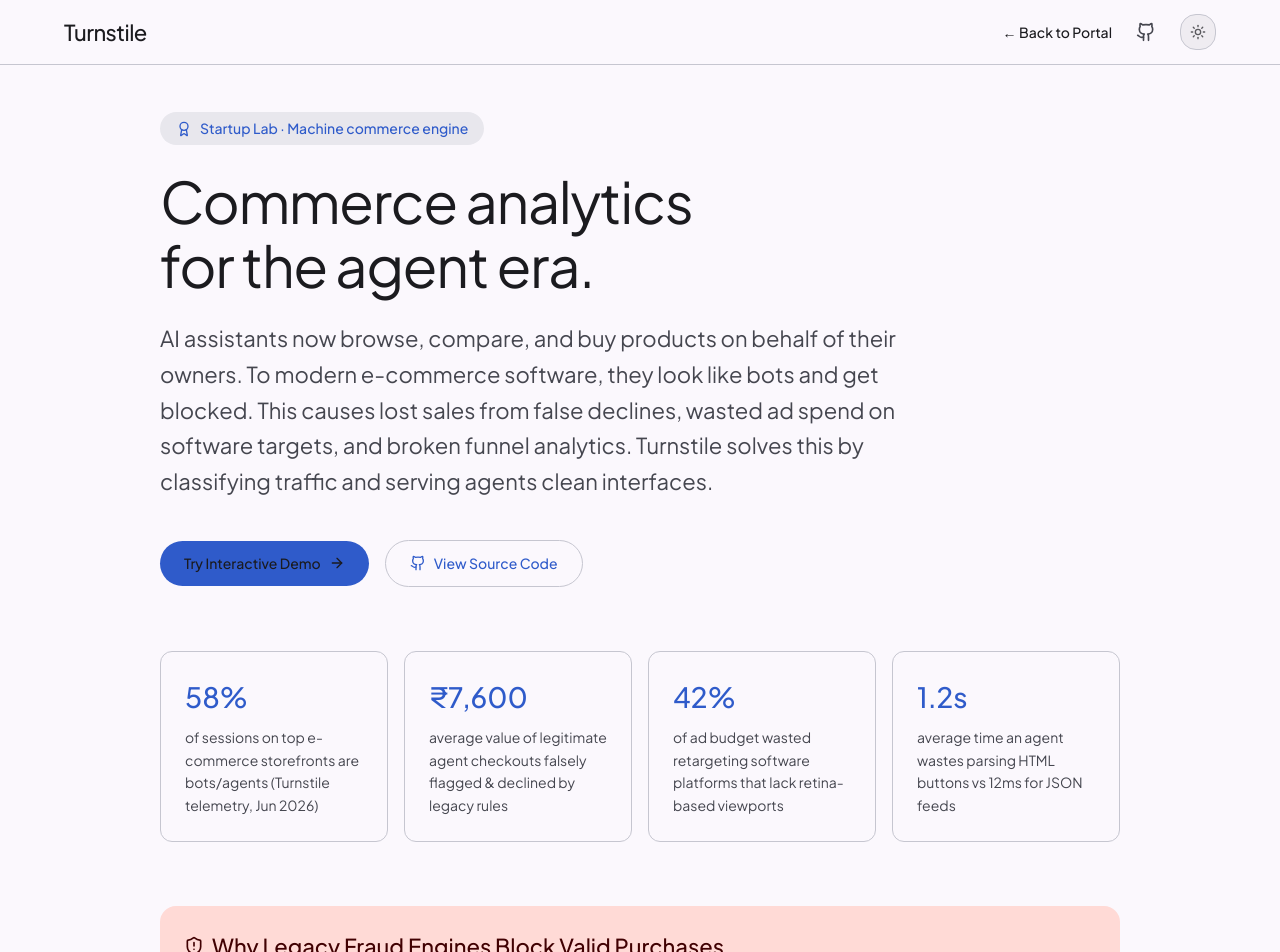
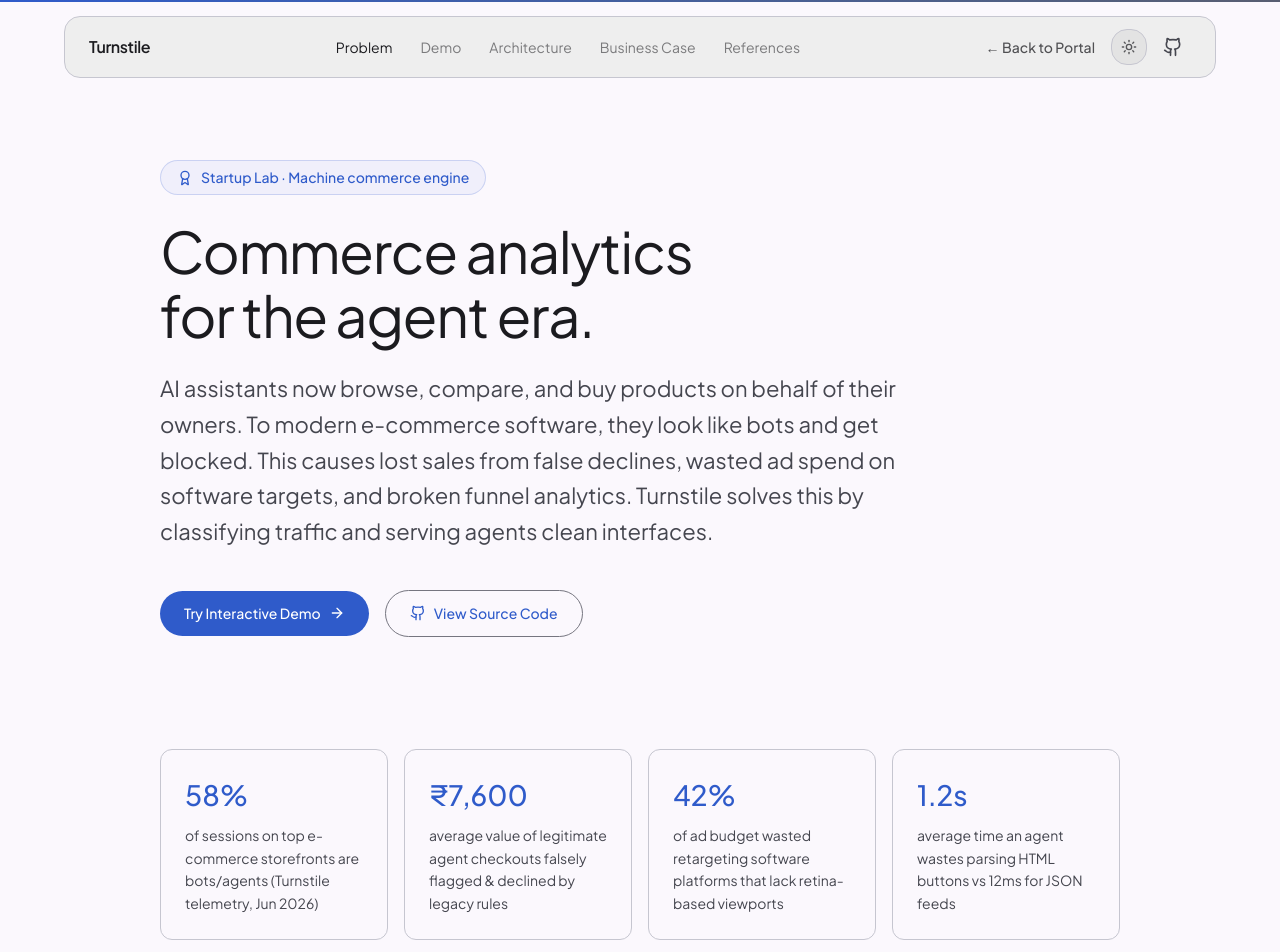
Before and after one commit to Bahniman/turnstile, a React (Vite) app: page / in a window 1280 px wide. Shown: the top 952 px of the page. Built offline with nearby package versions, Linux system fonts and the light colour scheme.

Commit message:
Overhaul page structure to align with premium M3 layout and typography

```diff
--- a/src/page.tsx
+++ b/src/page.tsx
@@ -1,3 +1,5 @@
+import { Fragment, useEffect, useRef, useState } from "react";
+import { motion, useScroll, useSpring, AnimatePresence } from "framer-motion";
 import { ThemeToggle } from "@/components/theme-toggle";
 import { TrafficGateVisualizer } from "@/components/traffic-gate-visualizer";
 import { JargonDecoder } from "@/components/jargon-decoder";
@@ -12,33 +14,148 @@
   Github
 } from "lucide-react";
 
-export default function LandingPage() {
-  const stats = [
-    { num: "58%", desc: "of sessions on top e-commerce storefronts are bots/agents (Turnstile telemetry, Jun 2026)" },
-    { num: "₹7,600", desc: "average value of legitimate agent checkouts falsely flagged & declined by legacy rules" },
-    { num: "42%", desc: "of ad budget wasted retargeting software platforms that lack retina-based viewports" },
-    { num: "1.2s", desc: "average time an agent wastes parsing HTML buttons vs 12ms for JSON feeds" }
+const fadeUp = {
+  initial: { opacity: 0, y: 15 },
+  whileInView: { opacity: 1, y: 0 },
+  viewport: { once: true, margin: "-80px" },
+  transition: { duration: 0.5, ease: "easeOut" },
+};
+
+function useActiveSection(ids: string[]) {
+  const [active, setActive] = useState<string>(ids[0] ?? "");
+  useEffect(() => {
+    const obs = new IntersectionObserver(
+      (entries) => {
+        entries.forEach((e) => {
+          if (e.isIntersecting) setActive((e.target as HTMLElement).id);
+        });
+      },
+      { rootMargin: "-45% 0px -50% 0px", threshold: 0 },
+    );
+    ids.forEach((id) => {
+      const el = document.getElementById(id);
+      if (el) obs.observe(el);
+    });
+    return () => obs.disconnect();
+  }, [ids]);
+  return active;
+}
+
+function useCountUp(target: number, duration = 1400) {
+  const ref = useRef<HTMLSpanElement>(null);
+  const [val, setVal] = useState(0);
+  const started = useRef(false);
+  useEffect(() => {
+    if (!ref.current) return;
+    const el = ref.current;
+    const obs = new IntersectionObserver(
+      ([e]) => {
+        if (e.isIntersecting && !started.current) {
+          started.current = true;
+          const start = performance.now();
+          const tick = (now: number) => {
+            const p = Math.min(1, (now - start) / duration);
+            const eased = 1 - Math.pow(1 - p, 3);
+            setVal(target * eased);
+            if (p < 1) requestAnimationFrame(tick);
+          };
+          requestAnimationFrame(tick);
+        }
+      },
+      { threshold: 0.4 },
+    );
+    obs.observe(el);
+    return () => obs.disconnect();
+  }, [target, duration]);
+  return { val, ref };
+}
+
+function CountUpStat({ text }: { text: string }) {
+  const match = text.match(/^([^\d]*)(\d[\d,]*(?:\.\d+)?)(.*)$/);
+  if (!match) return <>{text}</>;
+  const [, prefix, num, suffix] = match;
+  const target = parseFloat(num.replace(/,/g, ""));
+  const decimals = num.includes(".") ? (num.split(".")[1]?.length ?? 0) : 0;
+  const { val, ref } = useCountUp(target);
+  const shown =
+    decimals > 0
+      ? val.toFixed(decimals)
+      : Math.round(val).toLocaleString("en-IN");
+  return (
+    <span ref={ref}>
+      {prefix}
+      {shown}
+      {suffix}
+    </span>
+  );
+}
+
+function Nav() {
+  const links = [
+    { label: "Problem", id: "problem" },
+    { label: "Demo", id: "demo" },
+    { label: "Architecture", id: "architecture" },
+    { label: "Business Case", id: "business" },
+    { label: "References", id: "references" },
   ];
+  const active = useActiveSection(links.map((l) => l.id));
+  const { scrollYProgress } = useScroll();
+  const progress = useSpring(scrollYProgress, {
+    stiffness: 120,
+    damping: 30,
+    mass: 0.2,
+  });
 
   return (
-    <div className="relative min-h-screen bg-surface text-on-surface font-sans">
-
-      {/* M3 Top App Bar */}
-      <header className="fixed top-0 left-0 right-0 z-50 bg-surface border-b border-border">
-        <div className="mx-auto max-w-[1440px] px-4 sm:px-8 lg:px-12 xl:px-16">
-          <div className="flex items-center justify-between h-16">
+    <header className="fixed top-0 left-0 right-0 z-50">
+      <motion.div
+        style={{ scaleX: progress }}
+        className="absolute top-0 left-0 right-0 h-0.5 origin-left bg-gradient-to-r from-primary to-secondary"
+      />
+      <div className="mx-auto mt-4 max-w-[1440px] px-4 sm:px-8 lg:px-12 xl:px-16">
+        <div className="glass flex items-center justify-between rounded-2xl px-4 py-3 sm:px-6">
           <a href="#" className="flex items-center gap-2.5">
-              <span className="text-title-lg font-medium tracking-tight">
+            <span className="text-base font-semibold tracking-tight text-foreground">
               Turnstile
             </span>
           </a>
-            <nav className="flex items-center gap-4">
+          <nav className="hidden items-center gap-1 md:flex">
+            {links.map((l) => {
+              const isActive = active === l.id;
+              return (
+                <a
+                  key={l.id}
+                  href={`#${l.id}`}
+                  className={`relative rounded-md px-3 py-1.5 text-sm transition-colors ${
+                    isActive
+                      ? "text-foreground"
+                      : "text-foreground/55 hover:text-foreground"
+                  }`}
+                >
+                  {isActive && (
+                    <motion.span
+                      layoutId="nav-active"
+                      className="absolute inset-0 -z-10 rounded-md bg-foreground/8 ring-1 ring-inset ring-foreground/10"
+                      transition={{
+                        type: "spring",
+                        stiffness: 380,
+                        damping: 30,
+                      }}
+                    />
+                  )}
+                  {l.label}
+                </a>
+              );
+            })}
+          </nav>
+          <div className="flex items-center gap-2">
             <a
               href="https://bahniman.github.io"
-                className="text-label-lg font-medium hover:text-primary transition-colors"
+              className="text-xs sm:text-sm font-medium text-foreground/75 hover:text-foreground transition-colors mr-2"
             >
               ← Back to Portal
             </a>
+            <ThemeToggle />
             <a
               href="https://github.com/Bahniman/turnstile"
               target="_blank"
@@ -47,32 +164,66 @@
             >
               <Github className="h-5 w-5" />
             </a>
-              <ThemeToggle />
-            </nav>
+          </div>
         </div>
       </div>
     </header>
+  );
+}
+
+export default function LandingPage() {
+  const stats = [
+    { num: "58%", desc: "of sessions on top e-commerce storefronts are bots/agents (Turnstile telemetry, Jun 2026)" },
+    { num: "₹7600", desc: "average value of legitimate agent checkouts falsely flagged & declined by legacy rules" },
+    { num: "42%", desc: "of ad budget wasted retargeting software platforms that lack retina-based viewports" },
+    { num: "1.2s", desc: "average time an agent wastes parsing HTML buttons vs 12ms for JSON feeds" }
+  ];
+
+  return (
+    <div className="relative min-h-screen bg-surface text-on-surface font-sans antialiased overflow-x-hidden selection:bg-primary/20 selection:text-primary">
+      <Nav />
 
       {/* Main Container */}
-      <main className="mx-auto max-w-[1440px] px-4 pt-28 pb-20 sm:px-8 lg:px-12 xl:px-16">
-        <div className="max-w-[960px] mx-auto space-y-16">
+      <main className="mx-auto max-w-[1440px] px-4 pt-32 pb-20 sm:px-8 lg:px-12 xl:px-16">
+        <div className="max-w-[960px] mx-auto space-y-24">
 
           {/* M3 Hero Section */}
-          <section className="space-y-6 text-left">
-            <div className="inline-flex items-center gap-2 rounded-full bg-surface-container-high px-4 py-1.5 text-label-lg font-medium text-primary">
+          <section className="relative overflow-hidden pt-8 pb-4 space-y-6 text-left">
+            <div className="pointer-events-none absolute inset-0 -z-10">
+              <div className="absolute -top-40 right-[-10%] h-[380px] w-[380px] rounded-full bg-primary/10 blur-[100px] animate-pulse" style={{ animationDuration: '6s' }} />
+              <div className="absolute -bottom-40 left-[-10%] h-[380px] w-[380px] rounded-full bg-secondary/10 blur-[100px] animate-pulse" style={{ animationDuration: '8s' }} />
+            </div>
+
+            <motion.div {...fadeUp} className="flex justify-start">
+              <div className="inline-flex items-center gap-2 rounded-full border border-primary/20 bg-primary/5 px-4 py-1.5 text-label-lg font-medium text-primary">
                 <Award className="h-4 w-4" /> Startup Lab · Machine commerce engine
               </div>
-            <h1 className="text-[45px] leading-[52px] md:text-[57px] md:leading-[64px] font-normal tracking-tight text-on-surface">
+            </motion.div>
+
+            <motion.h1
+              {...fadeUp}
+              transition={{ ...fadeUp.transition, delay: 0.05 }}
+              className="text-[45px] leading-[52px] md:text-[57px] md:leading-[64px] font-normal tracking-tight text-on-surface"
+            >
               Commerce analytics<br />for the agent era.
-            </h1>
-            <p className="text-title-lg leading-relaxed text-on-surface-variant max-w-[760px]">
+            </motion.h1>
+
+            <motion.p
+              {...fadeUp}
+              transition={{ ...fadeUp.transition, delay: 0.1 }}
+              className="text-title-lg leading-relaxed text-on-surface-variant max-w-[760px]"
+            >
               AI assistants now browse, compare, and buy products on behalf of their owners. To modern e-commerce software, they look like bots and get blocked. This causes lost sales from false declines, wasted ad spend on software targets, and broken funnel analytics. Turnstile solves this by classifying traffic and serving agents clean interfaces.
-            </p>
+            </motion.p>
 
-            <div className="flex flex-wrap items-center gap-4 pt-4">
+            <motion.div
+              {...fadeUp}
+              transition={{ ...fadeUp.transition, delay: 0.15 }}
+              className="flex flex-wrap items-center gap-4 pt-4"
+            >
               <a
                 href="#demo"
-                className="inline-flex items-center gap-2 rounded-full bg-primary text-primary-foreground px-6 py-3 text-label-lg font-medium hover:opacity-90 transition-opacity"
+                className="inline-flex items-center gap-2 rounded-full bg-primary text-on-primary px-6 py-3 text-label-lg font-medium hover:bg-primary/90 transition-colors"
               >
                 Try Interactive Demo <ArrowRight className="h-4 w-4" />
               </a>
@@ -80,25 +231,32 @@
                 href="https://github.com/Bahniman/turnstile"
                 target="_blank"
                 rel="noreferrer"
-                className="inline-flex items-center gap-2 rounded-full border border-border px-6 py-3 text-label-lg font-medium text-primary hover:bg-surface-container-low transition-colors"
+                className="inline-flex items-center gap-2 rounded-full border border-outline bg-surface px-6 py-3 text-label-lg font-medium text-primary hover:bg-surface-container-low transition-colors"
               >
                 <Github className="h-4 w-4" /> View Source Code
               </a>
-            </div>
+            </motion.div>
           </section>
 
           {/* M3 Stats Bar (Outlined Cards) */}
-          <section className="grid gap-4 sm:grid-cols-2 lg:grid-cols-4">
+          <section id="problem" className="scroll-mt-28 grid gap-4 sm:grid-cols-2 lg:grid-cols-4">
             {stats.map((s, idx) => (
-              <div key={idx} className="rounded-[12px] border border-border bg-surface p-6 hover:bg-surface-container-low transition-colors">
-                <span className="text-headline-md font-medium text-primary">{s.num}</span>
+              <motion.div
+                key={idx}
+                {...fadeUp}
+                transition={{ ...fadeUp.transition, delay: idx * 0.06 }}
+                className="rounded-[12px] border border-outline-variant bg-surface p-6 hover:bg-surface-container-low transition-colors"
+              >
+                <span className="text-headline-md font-medium text-primary">
+                  <CountUpStat text={s.num} />
+                </span>
                 <p className="mt-2 text-body-md text-on-surface-variant leading-relaxed">{s.desc}</p>
-              </div>
+              </motion.div>
             ))}
           </section>
 
           {/* Detailed Problem Statement (Error Container style for urgency) */}
-          <section className="rounded-lg bg-error-container p-6 space-y-4">
+          <motion.section {...fadeUp} className="rounded-lg bg-error-container p-6 space-y-4">
             <h3 className="text-title-lg font-medium text-on-error-container inline-flex items-center gap-2">
               <ShieldAlert className="h-5 w-5" /> Why Legacy Fraud Engines Block Valid Purchases
             </h3>
@@ -107,51 +265,63 @@
               <br /><br />
               Turnstile provides a cryptographic signature framework that allows agents to authenticate themselves cleanly, whitelisting valid purchases while isolating web-scrapers and crawlers.
             </p>
-          </section>
+          </motion.section>
 
           {/* Interactive Demos Grid */}
-          <section id="demo" className="scroll-mt-24 space-y-8 pt-8 border-t border-border">
-            <div className="space-y-2">
+          <section id="demo" className="scroll-mt-28 space-y-8 pt-8 border-t border-outline-variant">
+            <motion.div {...fadeUp} className="space-y-2">
               <h2 className="text-headline-lg font-normal text-on-surface">Interactive Simulator Deck</h2>
               <p className="text-body-lg text-on-surface-variant">Watch real-time classification gates and see what happens when content negotiation triggers.</p>
-            </div>
+            </motion.div>
 
-            <div className="w-full">
+            <motion.div {...fadeUp} className="w-full">
               <TrafficGateVisualizer />
-            </div>
+            </motion.div>
           </section>
 
           {/* Architecture Details (Filled Cards) */}
-          <section className="space-y-6 pt-8 border-t border-border">
-            <h2 className="text-headline-lg font-normal text-on-surface">Core Components</h2>
+          <section id="architecture" className="scroll-mt-28 space-y-6 pt-8 border-t border-outline-variant">
+            <motion.h2 {...fadeUp} className="text-headline-lg font-normal text-on-surface">Core Components</motion.h2>
             <div className="grid gap-6 sm:grid-cols-3">
-              <div className="rounded-[16px] bg-surface-container p-6 space-y-4">
+              <motion.div
+                {...fadeUp}
+                transition={{ ...fadeUp.transition, delay: 0 }}
+                className="rounded-[16px] bg-surface-container p-6 space-y-4"
+              >
                 <TrendingUp className="h-8 w-8 text-primary" />
                 <h4 className="text-title-lg font-medium text-on-surface">1. Traffic Classifier</h4>
                 <p className="text-body-md text-on-surface-variant leading-relaxed">
                   Passively scores behavioral indicators (scrolling cadence, asset loading, cookie consent timeouts) to separate human shoppers from software agents without blocking.
                 </p>
-              </div>
-              <div className="rounded-[16px] bg-surface-container p-6 space-y-4">
+              </motion.div>
+              <motion.div
+                {...fadeUp}
+                transition={{ ...fadeUp.transition, delay: 0.08 }}
+                className="rounded-[16px] bg-surface-container p-6 space-y-4"
+              >
                 <EyeOff className="h-8 w-8 text-primary" />
                 <h4 className="text-title-lg font-medium text-on-surface">2. Clean Attribution</h4>
                 <p className="text-body-md text-on-surface-variant leading-relaxed">
                   Attributes purchases and engagement directly to the delegating agent. Prevents analytics corruption, keeping A/B test funnels clean and advertising budgets targeted.
                 </p>
-              </div>
-              <div className="rounded-[16px] bg-surface-container p-6 space-y-4">
+              </motion.div>
+              <motion.div
+                {...fadeUp}
+                transition={{ ...fadeUp.transition, delay: 0.16 }}
+                className="rounded-[16px] bg-surface-container p-6 space-y-4"
+              >
                 <ShoppingBag className="h-8 w-8 text-primary" />
                 <h4 className="text-title-lg font-medium text-on-surface">3. Agent Storefront</h4>
                 <p className="text-body-md text-on-surface-variant leading-relaxed">
                   Serves lightweight, machine-readable JSON feeds detailing product catalog availability, prices, and checkout endpoints. Reduces data-transfer overhead and cart drops.
                 </p>
-              </div>
+              </motion.div>
             </div>
           </section>
 
           {/* Business Model (Filled Cards) */}
-          <section className="grid gap-6 md:grid-cols-2 pt-8 border-t border-border">
-            <div className="rounded-[16px] bg-surface-container-low p-6 space-y-4">
+          <section id="business" className="scroll-mt-28 grid gap-6 md:grid-cols-2 pt-8 border-t border-outline-variant">
+            <motion.div {...fadeUp} className="rounded-[16px] bg-surface-container-low p-6 space-y-4">
               <h3 className="text-headline-md font-normal text-on-surface">Merchant Benefits</h3>
               <ul className="space-y-4 text-body-md text-on-surface-variant">
                 <li className="flex items-start gap-3">
@@ -167,35 +337,37 @@
                   <span><strong>Conversion Flywheel:</strong> Structured JSON feeds convert orders in milliseconds, boosting sales.</span>
                 </li>
               </ul>
-            </div>
+            </motion.div>
 
-            <div className="rounded-[16px] bg-surface-container-low p-6 space-y-4">
+            <motion.div {...fadeUp} className="rounded-[16px] bg-surface-container-low p-6 space-y-4">
               <h3 className="text-headline-md font-normal text-on-surface">Moat & Revenue</h3>
               <p className="text-body-md text-on-surface-variant leading-relaxed">
                 Free client snippet spreads as a diagnostic tool. Paid tiers offer agent-specific whitelisting, AEO feeds, and billing options. Our primary moat is our compounding corpus of labeled traffic: the classifier's detection accuracy grows with every store on our network, locking out late competitors.
               </p>
-            </div>
+            </motion.div>
           </section>
 
           {/* Jargon and Sources */}
-          <section className="space-y-6 pt-8 border-t border-border">
+          <section id="references" className="scroll-mt-28 space-y-6 pt-8 border-t border-outline-variant">
+            <motion.div {...fadeUp}>
               <JargonDecoder />
+            </motion.div>
 
-            <div className="rounded-[12px] border border-border bg-surface p-6 text-body-md text-on-surface-variant space-y-4">
+            <motion.div {...fadeUp} className="rounded-[12px] border border-outline-variant bg-surface p-6 text-body-md text-on-surface-variant space-y-4">
               <h4 className="font-medium text-on-surface">Source Material & E-commerce References:</h4>
               <ol className="list-decimal pl-5 space-y-2 leading-relaxed">
                 <li>Turnstile global traffic analyses (Q2 2026 telemetry database).</li>
                 <li>E-commerce false declines and fraud detection standards – <a href="https://github.com/Bahniman/turnstile" target="_blank" rel="noreferrer" className="text-primary hover:underline">Turnstile GitHub Readme</a>.</li>
                 <li>Ad budget waste reporting and programmatic delivery breakdowns.</li>
               </ol>
-            </div>
+            </motion.div>
           </section>
 
         </div>
       </main>
 
       {/* Footer */}
-      <footer className="border-t border-border bg-surface-container-low py-8">
+      <footer className="border-t border-outline-variant bg-surface-container-low py-8">
         <div className="mx-auto max-w-[1440px] px-4 text-center sm:px-8">
           <p className="text-body-md text-on-surface-variant leading-normal">
             Turnstile · Part of the Startup Lab Series · MIT Licensed · <a href="https://github.com/Bahniman" className="text-primary hover:underline">GitHub</a>
```
Also changed, not shown: 5 other files (tests, documents, lock files or other folders). Lines whose indentation alone changed are shown as unchanged.
